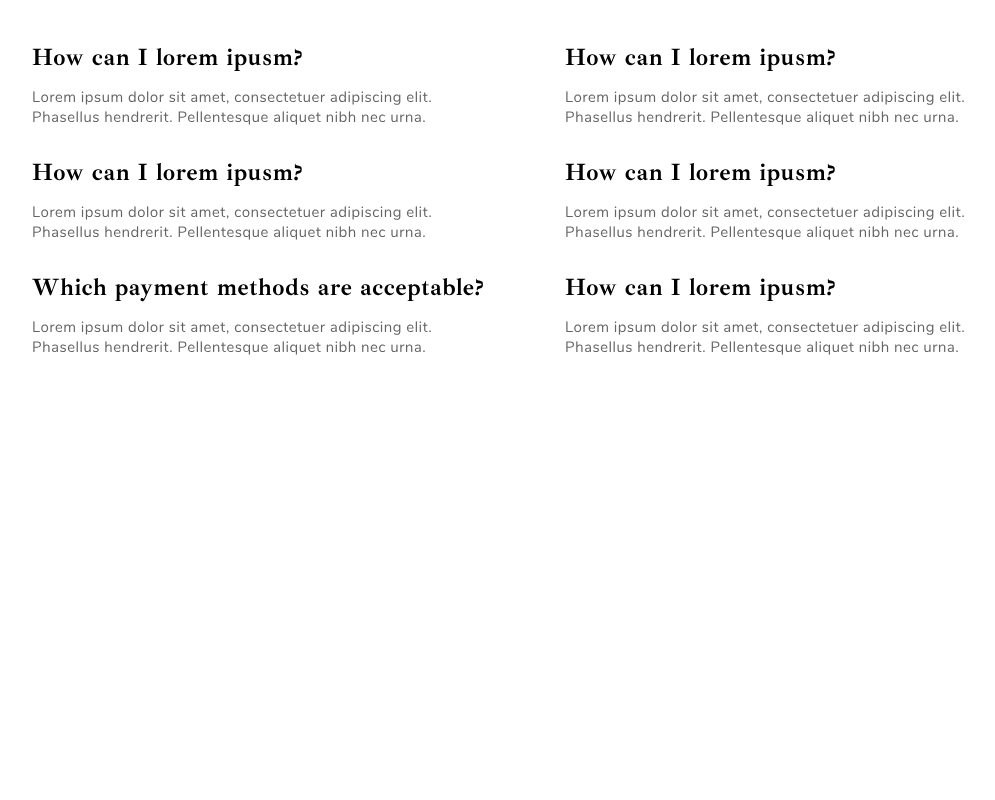
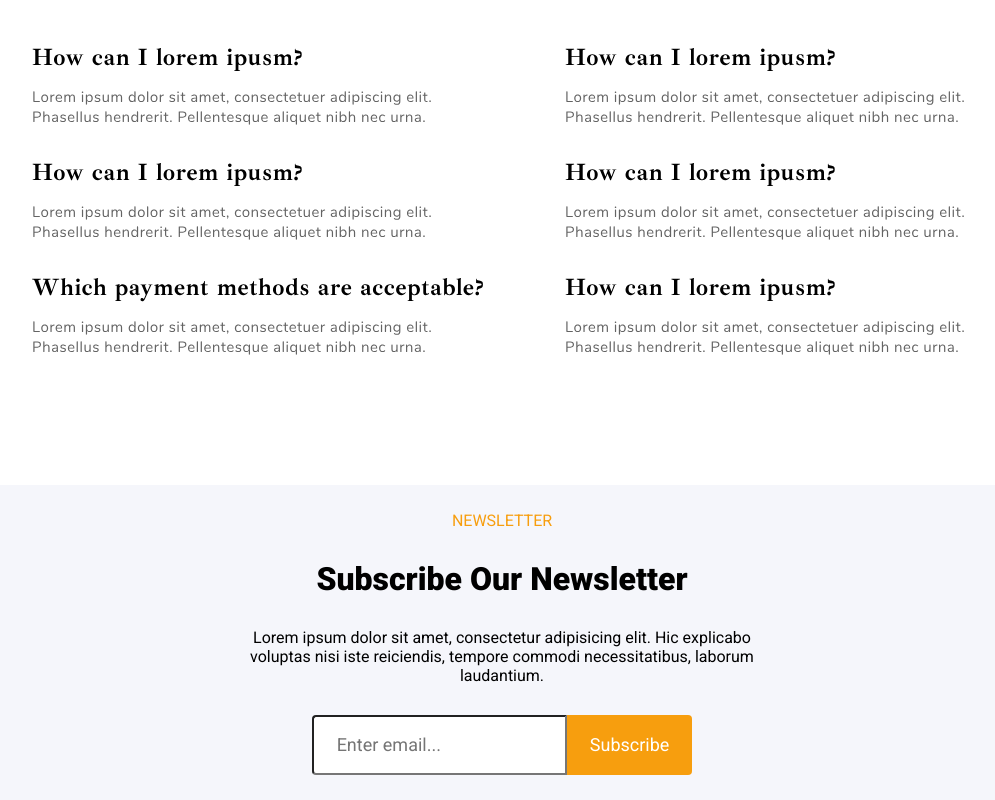
Before and after one commit to Nurrohmann/agency-landing-page, a React (Vite) app: page / in a window 1280 px wide. Shown: the part 3862-4662 px from the top of the page, without its empty margins (138-1133 px from the left). Before the commit the page ends 4283 px from the top, so only its background shows below. Built offline with nearby package versions, Linux system fonts and the light colour scheme.

Commit message:
update content

```diff
--- a/src/App.css
+++ b/src/App.css
@@ -456,3 +456,54 @@
    display: flex;
    justify-content: center;
 }
+
+.subscribe-container {
+   margin-top: 10%;
+   padding: 2%;
+   background-color: #f5f6fb;
+}
+
+.subscribe-container .subscribe-items {
+   display: flex;
+   flex-direction: column;
+   justify-items: center;
+   align-items: center;
+   gap: 30px;
+   padding: 0 28%;
+}
+
+.subscribe-container .subscribe-items .p1 {
+   color: #f79e0e;
+}
+
+.subscribe-container .subscribe-items .subscribe {
+   font-weight: 900;
+}
+
+.subscribe-container .subscribe-items .p2 {
+   text-align: center;
+}
+
+.subscribe-items .input {
+   display: flex;
+   justify-content: center;
+}
+
+.subscribe-items .input input {
+   padding: 6% 8%;
+   font-size: large;
+   color: #979797;
+   border: px solid #979797;
+   border-top-left-radius: 4px;
+   border-bottom-left-radius: 4px;
+}
+
+.subscribe-items .input button {
+   font-size: large;
+   padding: 6% 8%;
+   border: none;
+   background-color: #f79e0e;
+   color: white;
+   border-top-right-radius: 4px;
+   border-bottom-right-radius: 4px;
+}
--- a/src/component/Subscribe.jsx
+++ b/src/component/Subscribe.jsx
@@ -2,8 +2,20 @@ import React from "react";
 
 function Subscribe() {
    return (
-      <div>
-         <div></div>
+      <div className='subscribe-container'>
+         <div className='subscribe-items'>
+            <p className='p1'>NEWSLETTER</p>
+            <h1 className='subscribe'>Subscribe Our Newsletter</h1>
+            <p className='p2'>
+               Lorem ipsum dolor sit amet, consectetur adipisicing elit. Hic
+               explicabo voluptas nisi iste reiciendis, tempore commodi
+               necessitatibus, laborum laudantium.
+            </p>
+            <div className='input'>
+               <input type='text' placeholder={"Enter email..."} />
+               <button>Subscribe</button>
+            </div>
+         </div>
       </div>
    );
 }
```
